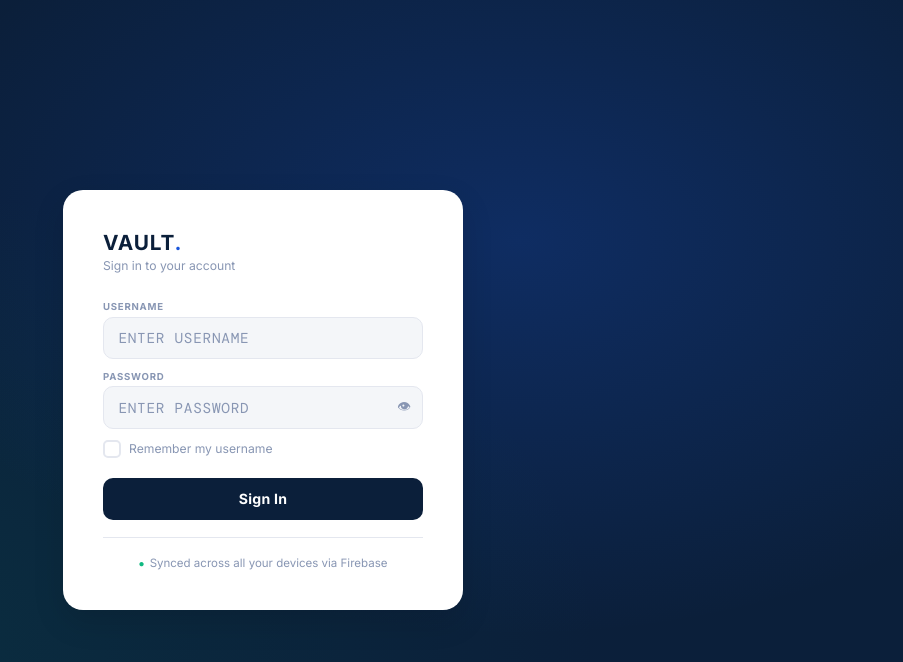
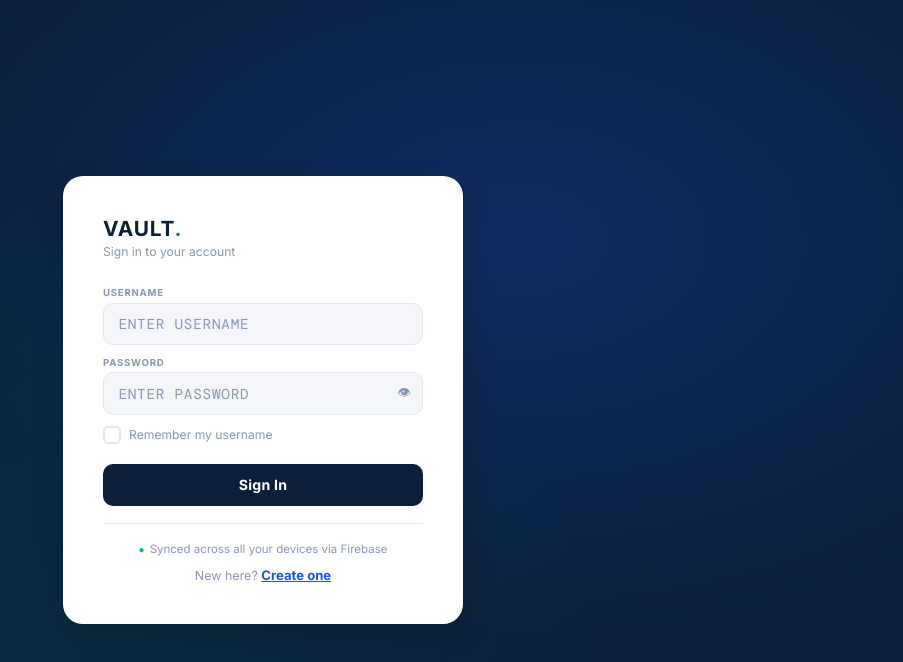
Before and after one commit to mohitsalaria256-crypto/Vault, a React (Vite) app: page / in a window 1280 px wide. Shown: the top 662 px of the page, without its empty margins (377-1280 px from the left). Built offline with nearby package versions, Linux system fonts and the light colour scheme.

Commit message:
Update App.jsx

```diff
--- a/src/App.jsx
+++ b/src/App.jsx
@@ -527,10 +527,10 @@ function LoginScreen({onLogin}) {
           <span style={{color:"#10b981",fontSize:"10px"}}>●</span>
           <span>Synced across all your devices via Firebase</span>
         </div>
-        <div style={{display:"none"}}>
-          {mode==="login" ? "Don't have an account? " : "Already have an account? "}
+        <div style={{textAlign:"center",marginTop:".5rem"}}>
+          <span style={{fontSize:".78rem",color:"var(--text3)"}}>{mode==="login" ? "New here? " : "Have an account? "}</span>
           <button onClick={()=>{setMode(m=>m==="login"?"setup":"login");setError("");}}
-            style={{background:"none",border:"none",color:"var(--blue)",cursor:"pointer",fontWeight:600,fontSize:".75rem"}}>
+            style={{background:"none",border:"none",color:"var(--blue)",cursor:"pointer",fontWeight:700,fontSize:".82rem",textDecoration:"underline"}}>
             {mode==="login"?"Create one":"Sign in"}
           </button>
         </div>
```
